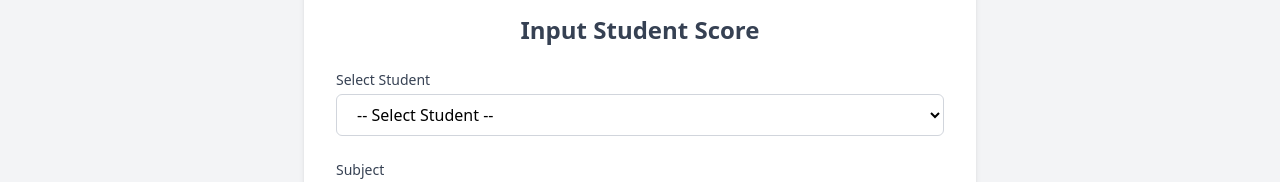
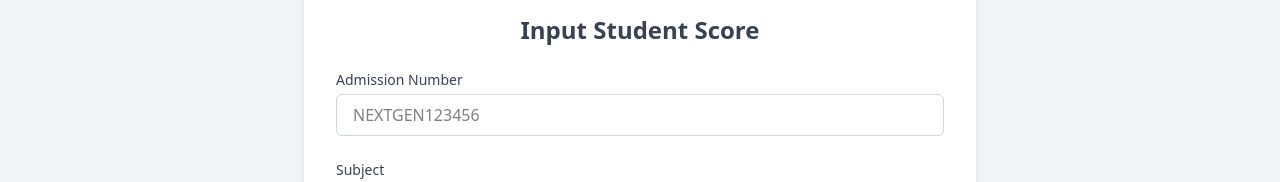
Before and after one commit to ChijiokeElijah/NextGen-portal, a Next.js app in the folder client/: page /teacher/create-score in a window 1280 px wide. Shown: the part 193-375 px from the top of the page. Built offline with nearby package versions, Linux system fonts and the light colour scheme.

Commit message:
complete client-side score submission form

```diff
--- a/client/src/app/teacher/create-score/page.jsx
+++ b/client/src/app/teacher/create-score/page.jsx
@@ -1,57 +1,64 @@
 'use client'
 import React, { useState } from 'react';
+import { toast } from "react-toastify";
 
 const page = () => {
   const [formData, setFormData] = useState({
-    studentId: '',
-    subjectId: '',
-    sessionId: '',
-    termId: '',
-    score: '',
+    admission_number: "",
+    subjectId: "",
+    sessionId: "",
+    termId: "",
+    score: "",
   });
 
   const handleChange = (e) => {
-    const {name, value} = e.target
+    const { name, value } = e.target;
 
-    setFormData({ ...formData,
-       [name]: value });
+    setFormData({ ...formData, [name]: value });
   };
 
   const handleSubmit = (e) => {
     e.preventDefault();
     // Submit logic here
-    console.log('Submitting score:', formData);
+    console.log("Submitting score:", formData);
+    toast.success("Score submitted!");
   };
 
   return (
     <div className="bg-gray-100 min-h-screen flex items-center justify-center px-4">
       <div className="w-full max-w-2xl bg-white p-8 rounded-lg shadow-md">
-        <h2 className="text-2xl font-bold text-center text-gray-700 mb-6">Input Student Score</h2>
+        <h2 className="text-2xl font-bold text-center text-gray-700 mb-6">
+          Input Student Score
+        </h2>
 
-        <form  className="space-y-6">
+        <form onSubmit={handleSubmit} className="space-y-6">
           {/* Student Select */}
           <div>
-            <label htmlFor="studentId" className="block text-sm font-medium text-gray-700">
-              Select Student
+            <label
+              htmlFor="admission_number"
+              className="block text-sm font-medium text-gray-700"
+            >
+              Admission Number
             </label>
-            <select
-              id="studentId"
-              name="studentId"
-              value={formData.studentId}
+
+            <input
+              type="text"
+              id="admission_number"
+              name="admission_number"
+              value={formData.admission_number}
               onChange={handleChange}
               required
               className="mt-1 w-full px-4 py-2 border border-gray-300 rounded-md focus:ring-blue-500 focus:border-blue-500"
-            >
-              <option value="">-- Select Student --</option>
-              <option value="1">John Doe</option>
-              <option value="2">Jane Smith</option>
-              {/* Populate dynamically */}
-            </select>
+              placeholder="NEXTGEN123456"
+            />
           </div>
 
           {/* Subject Select */}
           <div>
-            <label htmlFor="subjectId" className="block text-sm font-medium text-gray-700">
+            <label
+              htmlFor="subjectId"
+              className="block text-sm font-medium text-gray-700"
+            >
               Subject
             </label>
             <select
@@ -63,15 +70,18 @@ const page = () => {
               className="mt-1 w-full px-4 py-2 border border-gray-300 rounded-md focus:ring-blue-500 focus:border-blue-500"
             >
               <option value="">-- Select Subject --</option>
-              <option value="math">Mathematics</option>
-              <option value="eng">English</option>
+              <option value="Mathematics">Mathematics</option>
+              <option value="English">English</option>
               {/* Populate dynamically */}
             </select>
           </div>
 
           {/* Session Select */}
           <div>
-            <label htmlFor="sessionId" className="block text-sm font-medium text-gray-700">
+            <label
+              htmlFor="sessionId"
+              className="block text-sm font-medium text-gray-700"
+            >
               Academic Session
             </label>
             <select
@@ -90,7 +100,10 @@ const page = () => {
 
           {/* Term Select */}
           <div>
-            <label htmlFor="termId" className="block text-sm font-medium text-gray-700">
+            <label
+              htmlFor="termId"
+              className="block text-sm font-medium text-gray-700"
+            >
               Term
             </label>
             <select
@@ -102,15 +115,18 @@ const page = () => {
               className="mt-1 w-full px-4 py-2 border border-gray-300 rounded-md focus:ring-blue-500 focus:border-blue-500"
             >
               <option value="">-- Select Term --</option>
-              <option value="first">First Term</option>
-              <option value="second">Second Term</option>
-              <option value="third">Third Term</option>
+              <option value="First Term">First Term</option>
+              <option value="Second Term">Second Term</option>
+              <option value="Third Term">Third Term</option>
             </select>
           </div>
 
           {/* Score Input */}
           <div>
-            <label htmlFor="score" className="block text-sm font-medium text-gray-700">
+            <label
+              htmlFor="score"
+              className="block text-sm font-medium text-gray-700"
+            >
               Score
             </label>
             <input
--- a/client/src/app/teacher/register-student/page.jsx
+++ b/client/src/app/teacher/register-student/page.jsx
@@ -38,7 +38,10 @@ const page = () => {
           <div className="grid grid-cols-1 md:grid-cols-2 gap-6">
             {/* Full Name */}
             <div>
-              <label htmlFor="name" className="block text-sm font-medium text-gray-600">
+              <label
+                htmlFor="name"
+                className="block text-sm font-medium text-gray-600"
+              >
                 Full Name
               </label>
               <input
@@ -54,7 +57,10 @@ const page = () => {
 
             {/* Email */}
             <div>
-              <label htmlFor="email" className="block text-sm font-medium text-gray-600">
+              <label
+                htmlFor="email"
+                className="block text-sm font-medium text-gray-600"
+              >
                 Email Address
               </label>
               <input
@@ -70,7 +76,10 @@ const page = () => {
 
             {/* Gender */}
             <div>
-              <label htmlFor="gender" className="block text-sm font-medium text-gray-600">
+              <label
+                htmlFor="gender"
+                className="block text-sm font-medium text-gray-600"
+              >
                 Gender
               </label>
               <select
@@ -88,7 +97,10 @@ const page = () => {
 
             {/* Date of Birth */}
             <div>
-              <label htmlFor="dob" className="block text-sm font-medium text-gray-600">
+              <label
+                htmlFor="dob"
+                className="block text-sm font-medium text-gray-600"
+              >
                 Date of Birth
               </label>
               <input
@@ -103,7 +115,10 @@ const page = () => {
 
             {/* Class */}
             <div>
-              <label htmlFor="class" className="block text-sm font-medium text-gray-600">
+              <label
+                htmlFor="class"
+                className="block text-sm font-medium text-gray-600"
+              >
                 Class
               </label>
               <select
@@ -122,7 +137,10 @@ const page = () => {
 
             {/* Admission Number */}
             <div>
-              <label htmlFor="admission_number" className="block text-sm font-medium text-gray-600">
+              <label
+                htmlFor="admission_number"
+                className="block text-sm font-medium text-gray-600"
+              >
                 Admission Number
               </label>
               <input
@@ -131,7 +149,7 @@ const page = () => {
                 name="admission_number"
                 onChange={handleInputChange}
                 required
-                placeholder="STU123456"
+                placeholder="NEXTGEN123456"
                 className="mt-1 w-full px-4 py-2 border border-gray-300 rounded-md focus:ring-blue-500 focus:border-blue-500"
               />
             </div>
```
